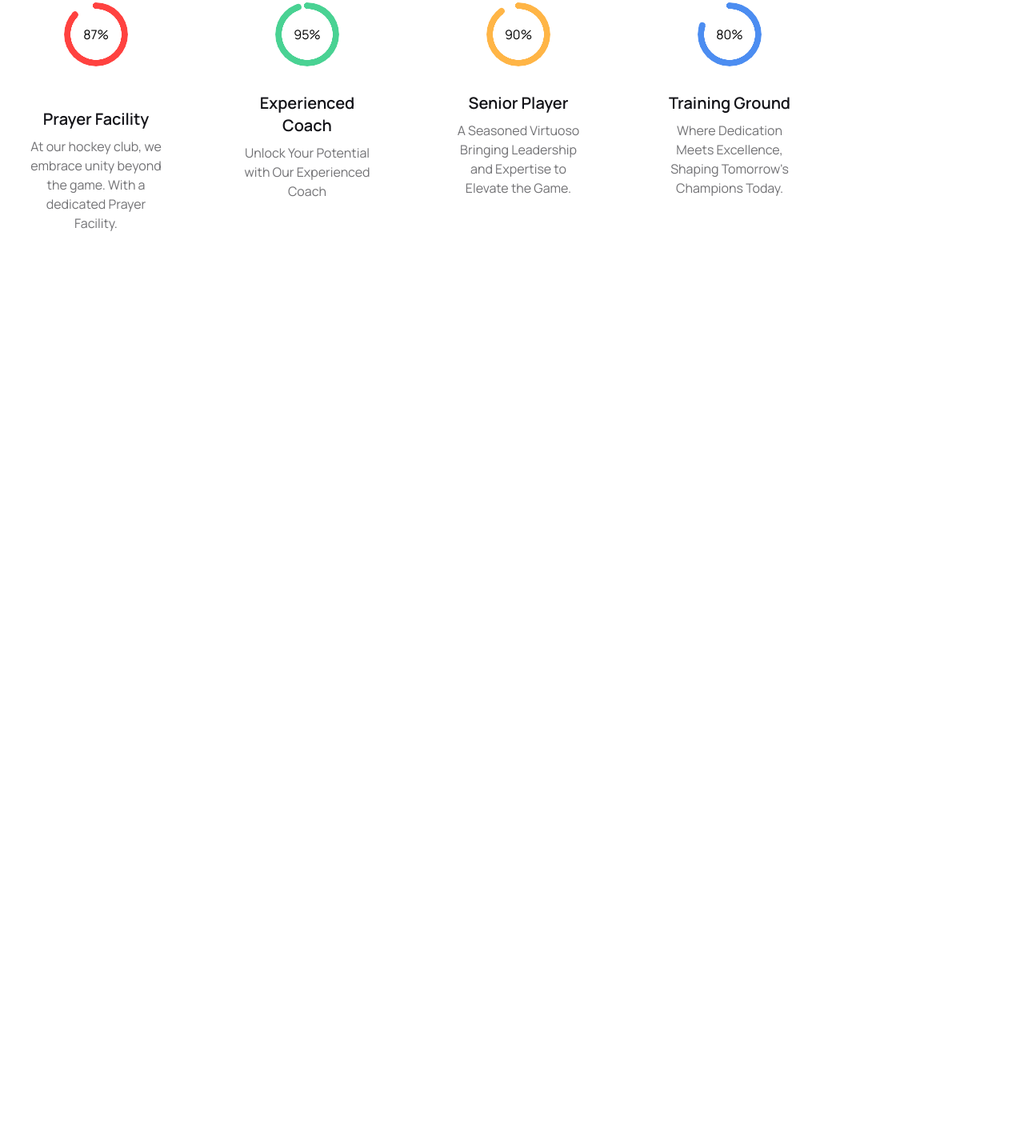
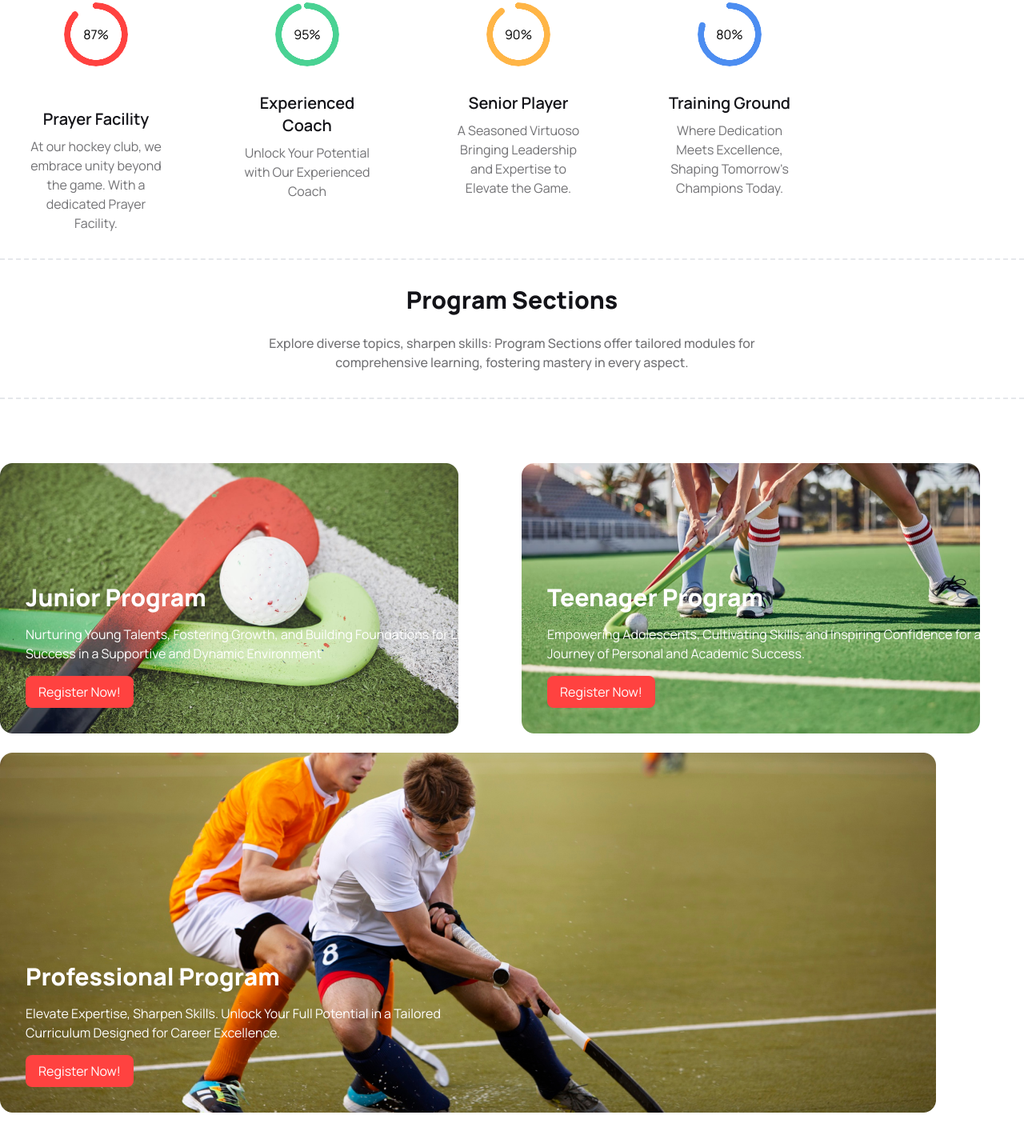
Before and after one commit to wasim475/b9-a3, a plain HTML site: page index.html in a window 1280 px wide. Shown: the part 1047-2476 px from the top of the page at 80% size. Before the commit the page ends 1370 px from the top, so only its background shows below. Drawn offline with nearby package versions, Linux system fonts and the light colour scheme.

Commit message:
Program Sections part done

```diff
--- a/index.html
+++ b/index.html
@@ -196,6 +196,51 @@
 
             </div>
         </section>
+        <!-- ========================================================
+                    #Program Sections start
+        ========================================================= -->
+        <section>
+            <div class="space-y-6 border-t-2 border-b-2 border-dashed p-8 mb-6 lg:mb-20">
+                <h3 class=" text-2xl lg:text-3xl font-extrabold text-center text-[#131318]">Program Sections</h3>
+                <p class=" max-w-full lg:max-w-2xl mx-auto font-medium text-center text-[#13131899]">Explore diverse topics, sharpen skills: Program Sections offer tailored modules for comprehensive learning, fostering mastery in every aspect. </p>
+            </div>
+            <!-- img section start -->
+            <section class="grid grid-cols-1 lg:grid-cols-2 gap-6 mb-10 lg:mb-20">
+                <!-- img-1 -->
+                <div class="relative">
+                    <img src="./Images/2.png" alt="">
+                    <div class="space-y-4 absolute left-6 bottom-6 lg:left-8 lg:bottom-8">
+                        <h2 class="text-lg lg:text-3xl font-extrabold text-white">Junior Program</h2>
+                        <p class="text-sm lg:text-base text-white text-left">Nurturing Young Talents, Fostering Growth, and Building Foundations for Lifelong Success in a Supportive and Dynamic Environment</p>
+                        <button class=" text-white bg-primaryC px-4 py-2 rounded-lg">Register Now!</button>
+                    </div>
+
+                </div>
+                <!-- img-2 -->
+                <div class="relative">
+                    <img src="./Images/3.png" alt="">
+                    <div class=" space-y-4 absolute left-6 bottom-6 lg:left-8 lg:bottom-8">
+                        <h2 class="text-lg lg:text-3xl font-extrabold text-white">Teenager Program</h2>
+                        <p class=" text-sm lg:text-base text-white text-left"> Empowering Adolescents, Cultivating Skills, and Inspiring Confidence for a Journey of Personal and Academic Success.</p>
+                        <button class=" text-white bg-primaryC px-4 py-2 rounded-lg">Register Now!</button>
+                    </div>
+                </div>
+                <!-- img-3 -->
+                <div class=" lg:col-span-2 relative">
+                    <img class="h-64 lg:h-full" src="./Images/4.png" alt="">
+
+                    <div class=" lg:max-w-[520px] space-y-4 absolute left-6 bottom-6 lg:left-8 lg:bottom-8">
+                        <h2 class="text-xl lg:text-3xl font-extrabold text-white">Professional Program</h2>
+                        <p class="text-sm lg:text-base text-white text-left">Elevate Expertise, Sharpen Skills. Unlock Your Full Potential in a Tailored Curriculum Designed for Career Excellence.</p>
+                        <button class=" text-white bg-primaryC px-4 py-2 rounded-lg">Register Now!</button>
+                    </div>
+                </div>
+            </section>
+            <!-- img section end -->
+        </section>
+        <!-- ========================================================
+                    #Program Sections end
+        ========================================================= -->
     </main>
     <footer></footer>
 </body>
```
